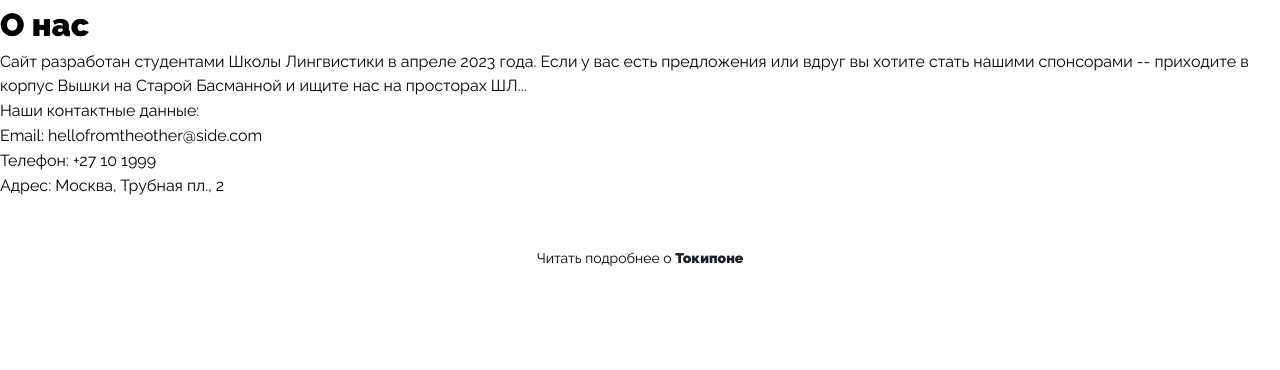
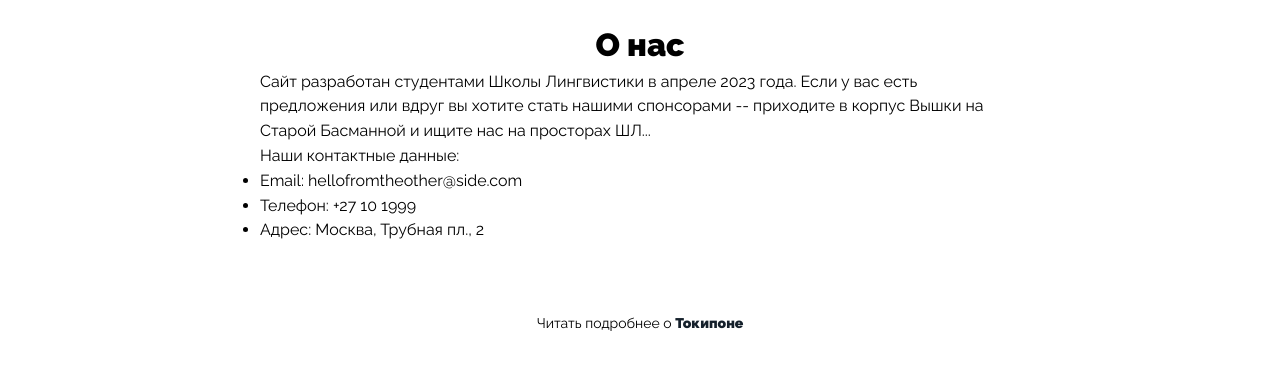
Before and after one commit to NotBioWaste905/toki-pona-translator, a Flask app: page /about in a window 1280 px wide. Shown: the part 60-430 px from the top of the page. Run offline with Flask 3, Linux system fonts and the light colour scheme.

Commit message:
Update about.html

```diff
--- a/website/templates/about.html
+++ b/website/templates/about.html
@@ -5,8 +5,8 @@
 {% endblock %}
 
 {% block body %}
-<div class="container">
-  <h1>О нас</h1>
+<div class="container_about">
+  <h1 class="text-center">О нас</h1>
   <p>Сайт разработан студентами Школы Лингвистики в апреле 2023 года. Если у вас есть предложения или вдруг вы хотите стать нашими спонсорами -- приходите в корпус Вышки на Старой Басманной и ищите нас на просторах ШЛ...</p>
   <p>Наши контактные данные:</p>
   <ul>
```
